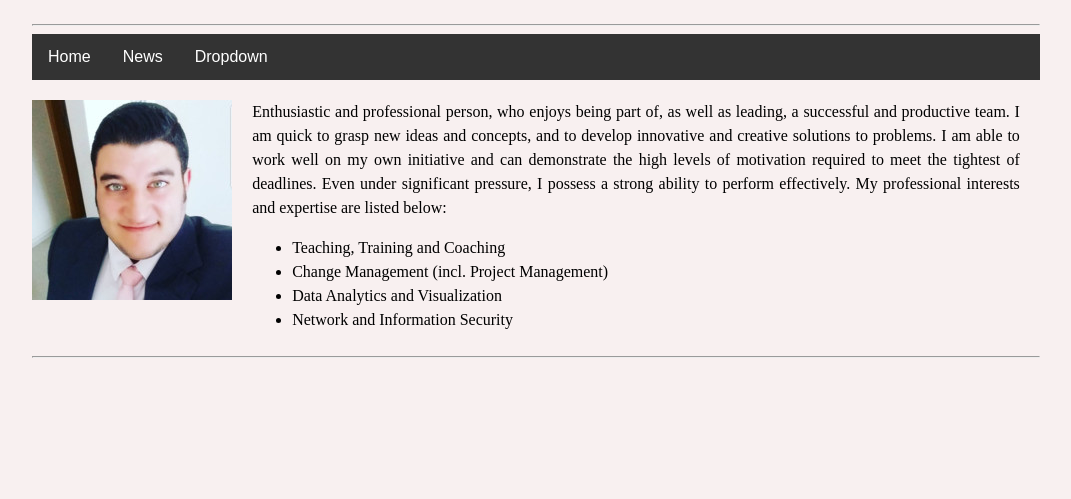
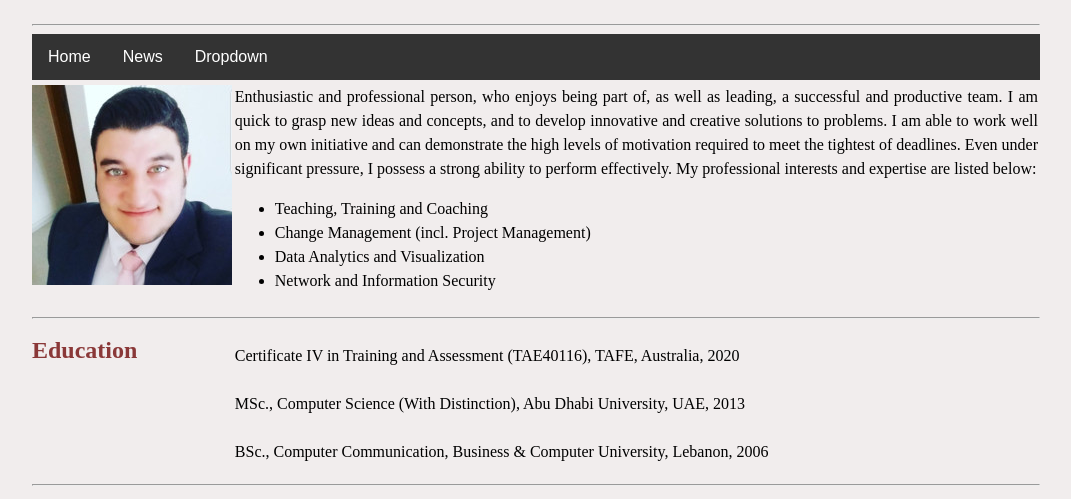
Before and after one commit to JamalDiab20/Porfolio, a plain HTML site: page index.html in a window 1280 px wide. Shown: the part 105-604 px from the top of the page, without its empty margins (104-1175 px from the left). Drawn offline with Linux system fonts and the light colour scheme.

Commit message:
flex:1 adjust layout

```diff
--- a/index.html
+++ b/index.html
@@ -2,8 +2,8 @@
 <html>
     <head>
         <title>Jamal Diab</title>
-        <link rel="stylesheet" href="styles.css" />
-		<meta name="viewport" content="width=device-width, initial-scale=1.0" />
+        <link rel="stylesheet" href="styles1.css" />
+		    <meta name="viewport" content="width=device-width, initial-scale=1.0" />
     </head>
 
     <body>
@@ -24,8 +24,8 @@
         </div>
 
         <section class="container">
-            <div class="box"><img src="img/jamal.jpeg"></div>
-            <div class="box">
+            <div class="box-left"><img src="img/jamal.jpeg"></div>
+            <div class="box-right">
                 Enthusiastic and professional person, who enjoys being part of, as well as leading, a successful and productive team. I am quick to grasp new ideas and concepts, and to develop innovative and creative solutions to problems. I am able to work well on my own initiative and can demonstrate the high levels of motivation required to meet the tightest of deadlines. Even under significant pressure, I possess a strong ability to perform effectively. My professional interests and expertise are listed below:
                 <ul>
                   <li>Teaching, Training and Coaching</li>
@@ -38,6 +38,18 @@
 
         <hr/>
 
+        <section class="container">
+          <div class="box-left"><h2 id="fontstyle">Education</h2></div>
+          <div class="box-right">
+              <ul class="st">
+                <li>Certificate IV in Training and Assessment (TAE40116), TAFE, Australia, 2020</li>
+                <li>MSc., Computer Science (With Distinction), Abu Dhabi University, UAE, 2013</li>
+                <li>BSc., Computer Communication, Business & Computer University, Lebanon, 2006</li>
+              </ul>
+          </div>
+        </section>
+
+        <hr/>
 
     </body>
 
--- a/styles1.css
+++ b/styles1.css
@@ -1,5 +1,5 @@
 body {
-  background-color: #f8efefee;
+  background-color: #f0ebebdf;
   padding: 20px;
   font-family: 'Times New Roman', Times, serif;
   padding-left: 10%;
@@ -11,6 +11,13 @@ h1 {
   font-size: 40px;
 }
 
+ul.st{
+  list-style-type: none;
+  margin: 0;
+  padding: 0;
+  line-height: 3;
+}
+
 #fontstyle{
   margin: 0;
   color: rgba(129, 39, 39, 0.918);
@@ -20,6 +27,7 @@ h1 {
   display: flex;
   flex-direction: row;
   justify-content: space-around;
+  align-items: flex-start;
   width: 100%;
   }
 
@@ -30,6 +38,7 @@ h1 {
     font-family: 'Times New Roman', Times, serif;
     line-height: 1.5;
     width: 800px;
+    flex: 0.5;
   }
 
 .box-right {
@@ -38,6 +47,7 @@ h1 {
     text-align: justify;
     font-family: 'Times New Roman', Times, serif;
     line-height: 1.5;
+    flex: 2;
   }
 
 /* Navbar container */
```
